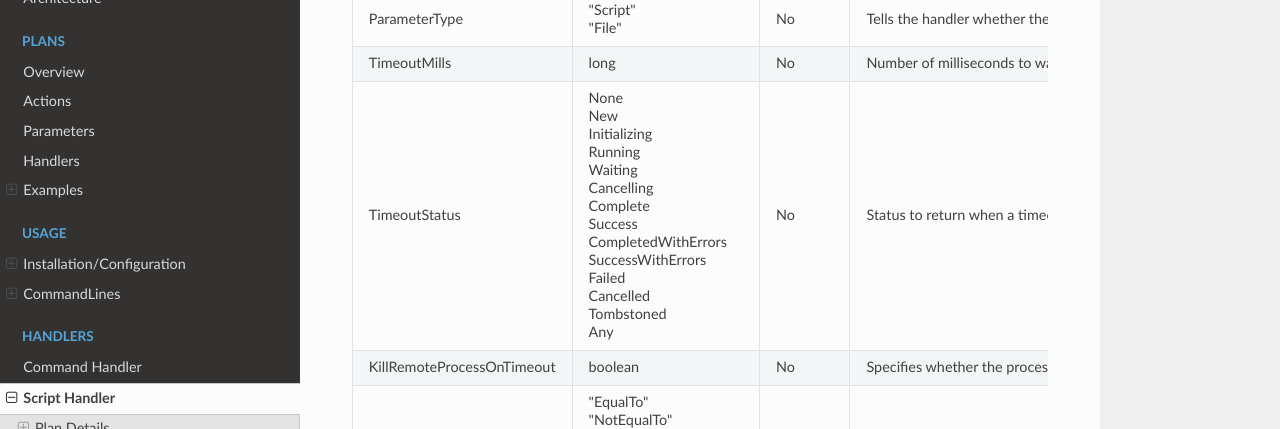
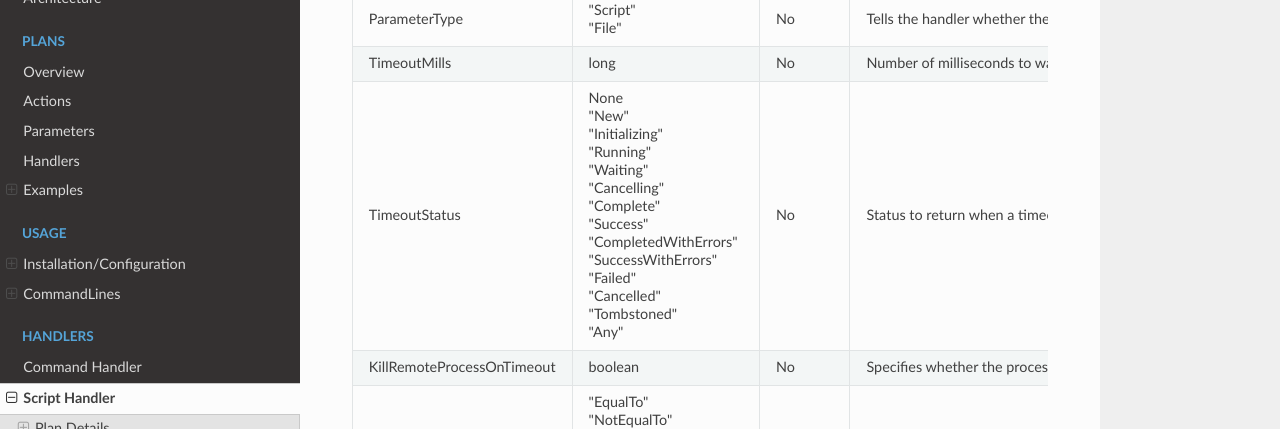
Before and after one commit to SynapseProject/synapse.docs, an MkDocs documentation site: the page built from docs/handlers/script.md, in a window 1280 px wide and 900 px high, scrolled down 800 px. Shown: the part 151-580 px from the top of the window. Built offline with MkDocs 1.6.1, drawn with Linux system fonts in a browser that asks for light colours; nearby versions of some CDN libraries; old or Windows-style settings are respelled for this version of MkDocs.

```diff
--- a/docs/handlers/script.md
+++ b/docs/handlers/script.md
@@ -36,7 +36,7 @@ what to do if that time is exceeded.
 |ScriptArgs|String|No|Arguments passed into the script.
 |ParameterType|"Script"<br>"File"|No|Tells the handler whether the Parameter section is the script itself, or the location of the script.  Click [here](#parametertype-values) for detailed description of the valid values (Default = "Script").
 |TimeoutMills|long|No|Number of milliseconds to wait before timing out. (Default = Never Timeout)
-|TimeoutStatus|None<br>New<br>Initializing<br>Running<br>Waiting<br>Cancelling<br>Complete<br>Success<br>CompletedWithErrors<br>SuccessWithErrors<br>Failed<br>Cancelled<br>Tombstoned<br>Any|No|Status to return when a timeout occurs.  Click [here](#statustype-values) for more details on Synapse StatusType values.  (Default value = "None".  Return status will be evaluated based on Exit Code instead.)
+|TimeoutStatus|None<br>"New"<br>"Initializing"<br>"Running"<br>"Waiting"<br>"Cancelling"<br>"Complete"<br>"Success"<br>"CompletedWithErrors"<br>"SuccessWithErrors"<br>"Failed"<br>"Cancelled"<br>"Tombstoned"<br>"Any"|No|Status to return when a timeout occurs.  Click [here](#statustype-values) for more details on Synapse StatusType values.  (Default value = "None".  Return status will be evaluated based on Exit Code instead.)
 |KillRemoteProcessOnTimeout|boolean|No|Specifies whether the process running on the "RunOn" server should be terminiated when a timeout occurs.  This only applies when RunOn is specified.  Process will always terminate on timeout when RunOn is not specified.  (Default Value = false)
 |ValidExitCodes|"EqualTo"<br>"NotEqualTo"<br>"LessThan"<br>"LessThanOrEqualTo"<br>"GreaterThan"<br>"GreaterThanOrEqualTo"<br>"Between"<br>"NotBetween"|No|Specifies what status to report back based on exit code returned from the action exexuted Click [here](#validexitcodes-values-and-syntax) for detailed scription of the syntax. (Default = "EqualTo 0").<br><br>**Syntax : [OPERATOR] VALUE1 [VALUE2] [STATUS]**
 
```
Also changed, not shown: docs/handlers/command.md (+1 -1 lines).
